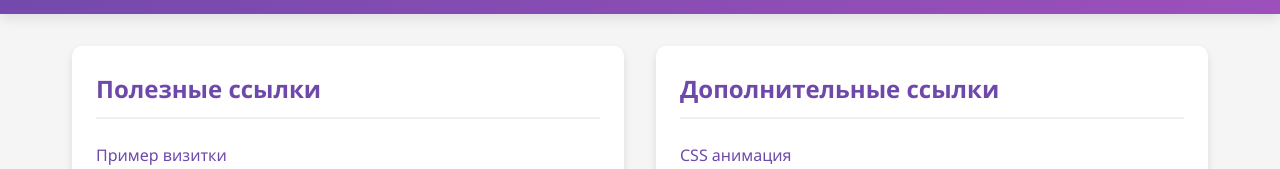
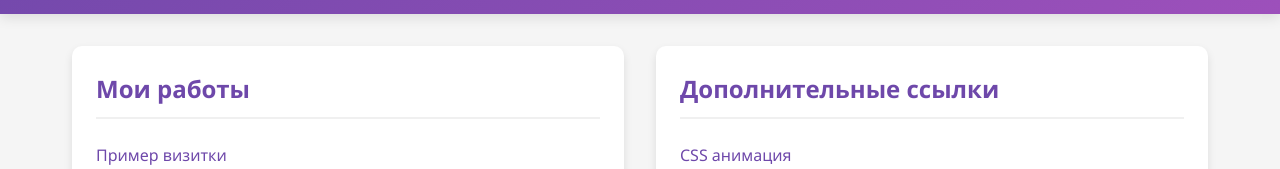
Before and after one commit to Jeftick/kapkov101, a plain HTML site: page index.html in a window 1280 px wide. Shown: the part 213-382 px from the top of the page. Drawn offline with Linux system fonts and the light colour scheme.

Commit message:
Update index.html

```diff
--- a/index.html
+++ b/index.html
@@ -18,7 +18,7 @@
     <main>
         <div class="links-container">
             <div class="links">
-                <h2>Полезные ссылки</h2>
+                <h2>Мои работы</h2>
                 <a href="https://jeftick.github.io/Control1/#">Пример визитки</a>
                 <a href="https://www.figma.com/design/6o0RfFTBR8Phqcw9p9hYE4/1-%D1%80%D0%B0%D0%B1%D0%BE%D1%82%D0%B0?node-id=0-1&t=McpGETtfW6ovvl2g-1">Прототип сайта на фигме</a>
                 <a href="https://try2007.github.io/test/">Python</a>
```
